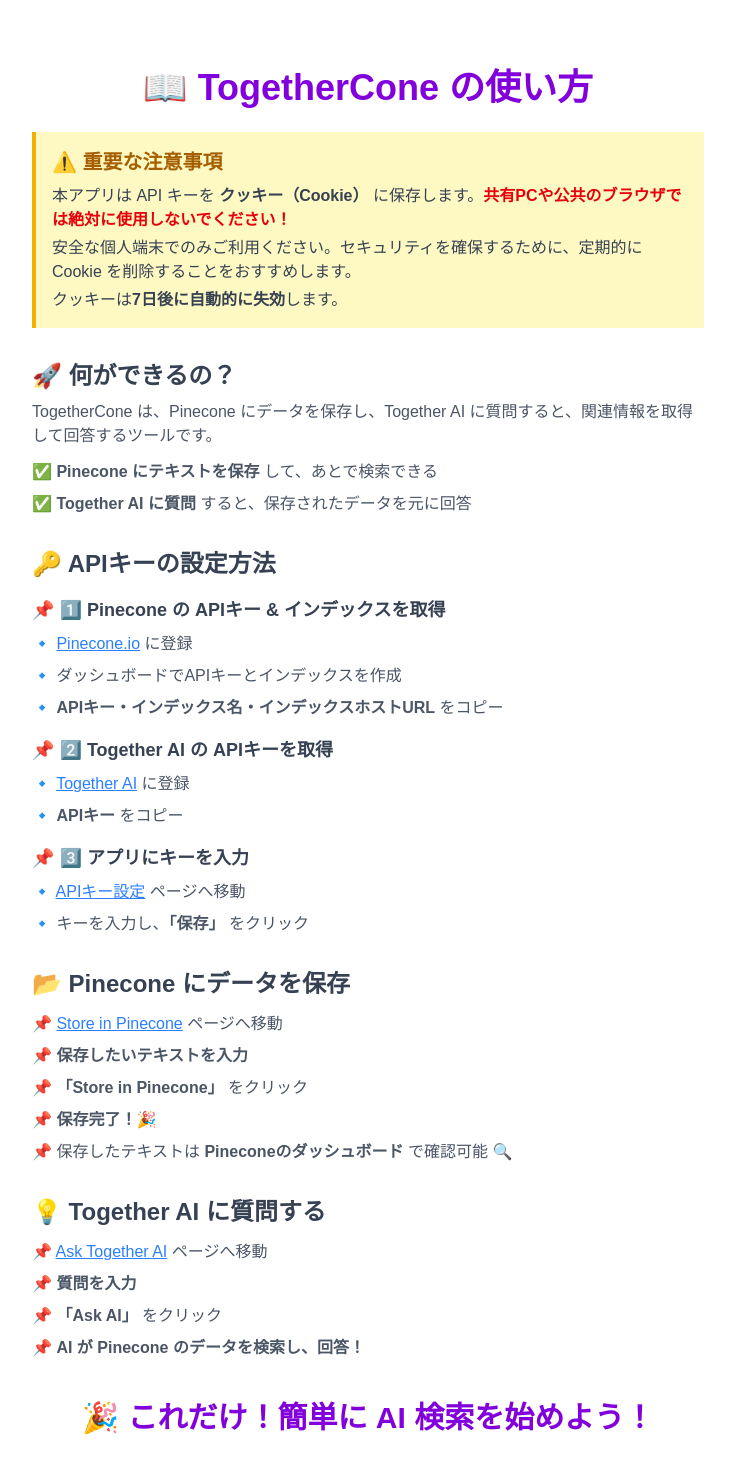
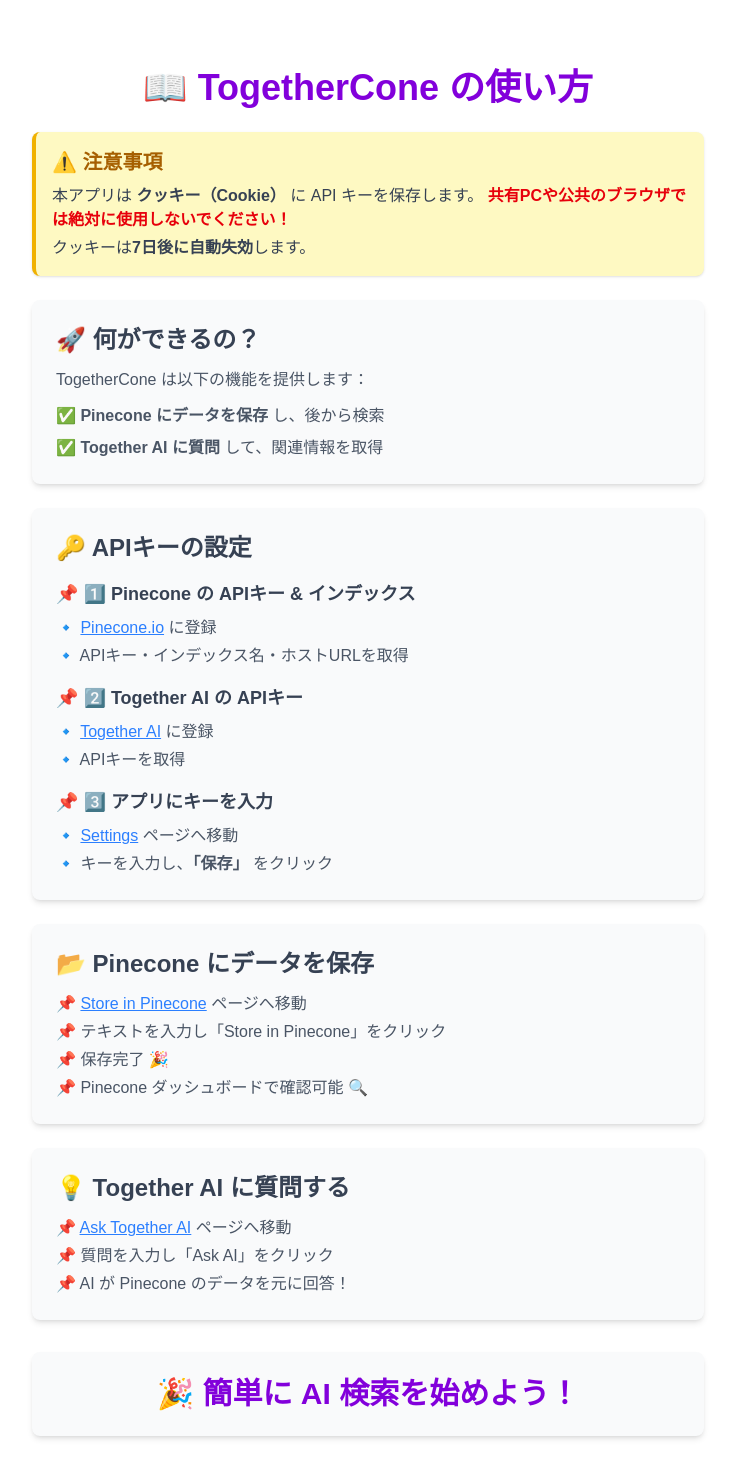
Before and after one commit to SachikoNitta/TogetherCone, a Next.js app: page /usage in a window 1280 px wide. Shown: the part 100-1570 px from the top of the page, without its empty margins (272-1007 px from the left). Built offline with nearby package versions, Linux system fonts and the light colour scheme.

Commit message:
Fixed Usage page layout

```diff
--- a/src/app/page.tsx
+++ b/src/app/page.tsx
@@ -38,7 +38,7 @@
   };
 
   return (
-    <div className="max-w-lg mx-auto mt-10 p-6 bg-white shadow-lg rounded-lg">
+    <div className="max-w-lg mx-auto mt-10 p-6 bg-gray-50 shadow-lg rounded-lg">
       <h1 className="text-4xl font-bold text-purple-700 mb-6 text-center">
         🔑 APIキーの設定
       </h1>
--- a/src/app/usage/page.tsx
+++ b/src/app/usage/page.tsx
@@ -1,89 +1,90 @@
 "use client";
-
 import Link from "next/link";
 
 export default function UsagePage() {
   return (
     <div className="max-w-3xl mx-auto mt-10 p-6 bg-white">
-      <h1 className="text-4xl font-bold text-purple-700 mb-6 text-center">📖 TogetherCone の使い方</h1>
+      <h1 className="text-4xl font-bold text-purple-700 mb-6 text-center">
+        📖 TogetherCone の使い方
+      </h1>
 
       {/* ⚠️ 注意事項 */}
-      <section className="mb-8 p-4 bg-yellow-100 border-l-4 border-yellow-500">
-        <h2 className="text-xl font-semibold text-yellow-700">⚠️ 重要な注意事項</h2>
+      <section className="mb-6 p-4 bg-yellow-100 border-l-4 border-yellow-500 rounded-lg shadow-sm">
+        <h2 className="text-xl font-semibold text-yellow-700">⚠️ 注意事項</h2>
         <p className="text-gray-700 mt-2">
-          本アプリは API キーを <strong>クッキー（Cookie）</strong> に保存します。
-          <strong className="text-red-600">共有PCや公共のブラウザでは絶対に使用しないでください！</strong>
+          本アプリは <strong>クッキー（Cookie）</strong> に API キーを保存します。
+          <strong className="text-red-600"> 共有PCや公共のブラウザでは絶対に使用しないでください！</strong>
         </p>
-        <p className="text-gray-700 mt-1">
-          安全な個人端末でのみご利用ください。セキュリティを確保するために、定期的に Cookie を削除することをおすすめします。
-        </p>
-        <p className="text-gray-700 mt-1">
-          クッキーは<strong>7日後に自動的に失効</strong>します。
-        </p>
+        <p className="text-gray-700 mt-1">クッキーは<strong>7日後に自動失効</strong>します。</p>
       </section>
 
-      {/* 🚀 概要 */}
-      <section className="mb-8">
-        <h2 className="text-2xl font-semibold text-gray-700 mb-2">🚀 何ができるの？</h2>
-        <p className="text-gray-600">
-          TogetherCone は、Pinecone にデータを保存し、Together AI に質問すると、関連情報を取得して回答するツールです。
-        </p>
+      {/* 🔹 Sections Wrapped in Cards */}
+      {[
+        {
+          title: "🚀 何ができるの？",
+          content: (
+            <>
+              <p className="text-gray-600">TogetherCone は以下の機能を提供します：</p>
               <ul className="mt-3 space-y-2 text-gray-600">
-          <li>✅ <strong>Pinecone にテキストを保存</strong> して、あとで検索できる</li>
-          <li>✅ <strong>Together AI に質問</strong> すると、保存されたデータを元に回答</li>
+                <li>✅ <strong>Pinecone にデータを保存</strong> し、後から検索</li>
+                <li>✅ <strong>Together AI に質問</strong> して、関連情報を取得</li>
               </ul>
-      </section>
-
-      {/* 🔑 APIキーの設定 */}
-      <section className="mb-8">
-        <h2 className="text-2xl font-semibold text-gray-700 mb-3">🔑 APIキーの設定方法</h2>
-
-        <h3 className="text-lg font-semibold text-gray-700 mt-4">📌 1️⃣ Pinecone の APIキー & インデックスを取得</h3>
-        <ul className="mt-2 space-y-2 text-gray-600">
+            </>
+          ),
+        },
+        {
+          title: "🔑 APIキーの設定",
+          content: (
+            <>
+              <h3 className="text-lg font-semibold text-gray-700 mt-4">📌 1️⃣ Pinecone の APIキー & インデックス</h3>
+              <ul className="mt-2 space-y-1 text-gray-600">
                 <li>🔹 <a href="https://www.pinecone.io/" className="text-blue-500 underline">Pinecone.io</a> に登録</li>
-          <li>🔹 ダッシュボードでAPIキーとインデックスを作成</li>
-          <li>🔹 <strong>APIキー・インデックス名・インデックスホストURL</strong> をコピー</li>
+                <li>🔹 APIキー・インデックス名・ホストURLを取得</li>
               </ul>
-
-        <h3 className="text-lg font-semibold text-gray-700 mt-4">📌 2️⃣ Together AI の APIキーを取得</h3>
-        <ul className="mt-2 space-y-2 text-gray-600">
+              <h3 className="text-lg font-semibold text-gray-700 mt-4">📌 2️⃣ Together AI の APIキー</h3>
+              <ul className="mt-2 space-y-1 text-gray-600">
                 <li>🔹 <a href="https://www.together.ai/" className="text-blue-500 underline">Together AI</a> に登録</li>
-          <li>🔹 <strong>APIキー</strong> をコピー</li>
+                <li>🔹 APIキーを取得</li>
               </ul>
-
               <h3 className="text-lg font-semibold text-gray-700 mt-4">📌 3️⃣ アプリにキーを入力</h3>
-        <ul className="mt-2 space-y-2 text-gray-600">
-          <li>🔹 <Link href="/" className="text-blue-500 underline">APIキー設定</Link> ページへ移動</li>
+              <ul className="mt-2 space-y-1 text-gray-600">
+                <li>🔹 <Link href="/" className="text-blue-500 underline">Settings</Link> ページへ移動</li>
                 <li>🔹 キーを入力し、<strong>「保存」</strong> をクリック</li>
               </ul>
+            </>
+          ),
+        },
+        {
+          title: "📂 Pinecone にデータを保存",
+          content: (
+            <ul className="mt-2 space-y-1 text-gray-600">
+              <li>📌 <Link href="/store" className="text-blue-500 underline">Store in Pinecone</Link> ページへ移動</li>
+              <li>📌 テキストを入力し「Store in Pinecone」をクリック</li>
+              <li>📌 保存完了 🎉</li>
+              <li>📌 Pinecone ダッシュボードで確認可能 🔍</li>
+            </ul>
+          ),
+        },
+        {
+          title: "💡 Together AI に質問する",
+          content: (
+            <ul className="mt-2 space-y-1 text-gray-600">
+              <li>📌 <Link href="/ask" className="text-blue-500 underline">Ask Together AI</Link> ページへ移動</li>
+              <li>📌 質問を入力し「Ask AI」をクリック</li>
+              <li>📌 AI が Pinecone のデータを元に回答！</li>
+            </ul>
+          ),
+        },
+      ].map((section, index) => (
+        <section key={index} className="mb-6 p-6 bg-gray-50 shadow-md rounded-lg">
+          <h2 className="text-2xl font-semibold text-gray-700 mb-3">{section.title}</h2>
+          {section.content}
         </section>
-
-      {/* 📂 Pinecone にデータを保存 */}
-      <section className="mb-8">
-        <h2 className="text-2xl font-semibold text-gray-700 mb-3">📂 Pinecone にデータを保存</h2>
-        <ul className="mt-2 space-y-2 text-gray-600">
-          <li>📌 <Link href="/store" className="text-blue-500 underline">Store in Pinecone</Link> ページへ移動</li>
-          <li>📌 <strong>保存したいテキストを入力</strong></li>
-          <li>📌 <strong>「Store in Pinecone」</strong> をクリック</li>
-          <li>📌 <strong>保存完了！🎉</strong></li>
-          <li>📌 保存したテキストは <strong>Pineconeのダッシュボード</strong> で確認可能 🔍</li>
-        </ul>
-      </section>
-
-      {/* 💡 Together AI に質問 */}
-      <section>
-        <h2 className="text-2xl font-semibold text-gray-700 mb-3">💡 Together AI に質問する</h2>
-        <ul className="mt-2 space-y-2 text-gray-600">
-          <li>📌 <Link href="/ask" className="text-blue-500 underline">Ask Together AI</Link> ページへ移動</li>
-          <li>📌 <strong>質問を入力</strong></li>
-          <li>📌 <strong>「Ask AI」</strong> をクリック</li>
-          <li>📌 <strong>AI が Pinecone のデータを検索し、回答！</strong></li>
-        </ul>
-      </section>
+      ))}
 
       {/* 🎉 まとめ */}
-      <section className="mt-10 text-center">
-        <h2 className="text-3xl font-bold text-purple-700 mb-6">🎉 これだけ！簡単に AI 検索を始めよう！</h2>
+      <section className="mt-8 p-6 bg-gray-50 shadow-md rounded-lg text-center">
+        <h2 className="text-3xl font-bold text-purple-700">🎉 簡単に AI 検索を始めよう！</h2>
       </section>
     </div>
   );
```
Lines whose indentation alone changed are shown as unchanged.
